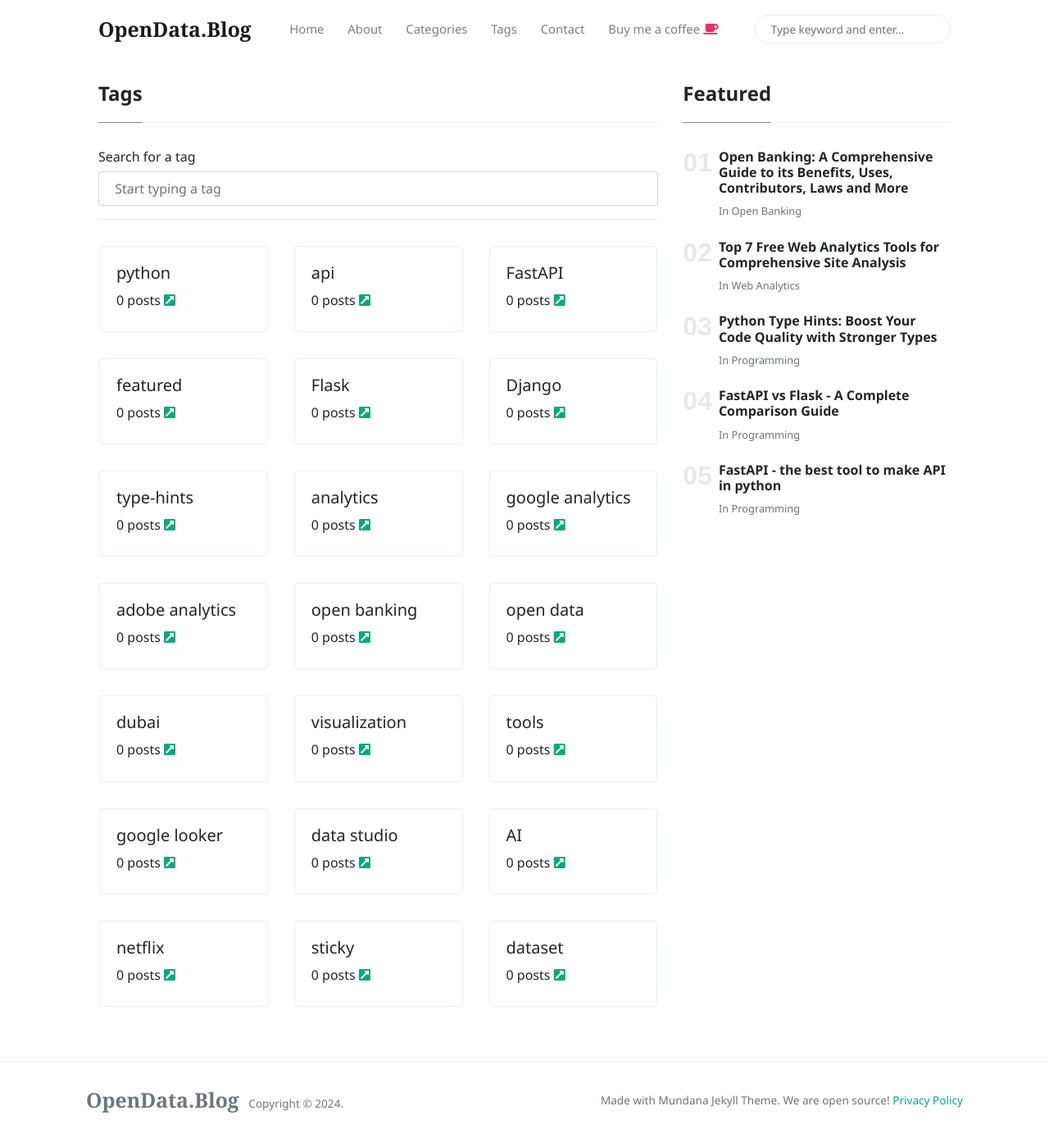
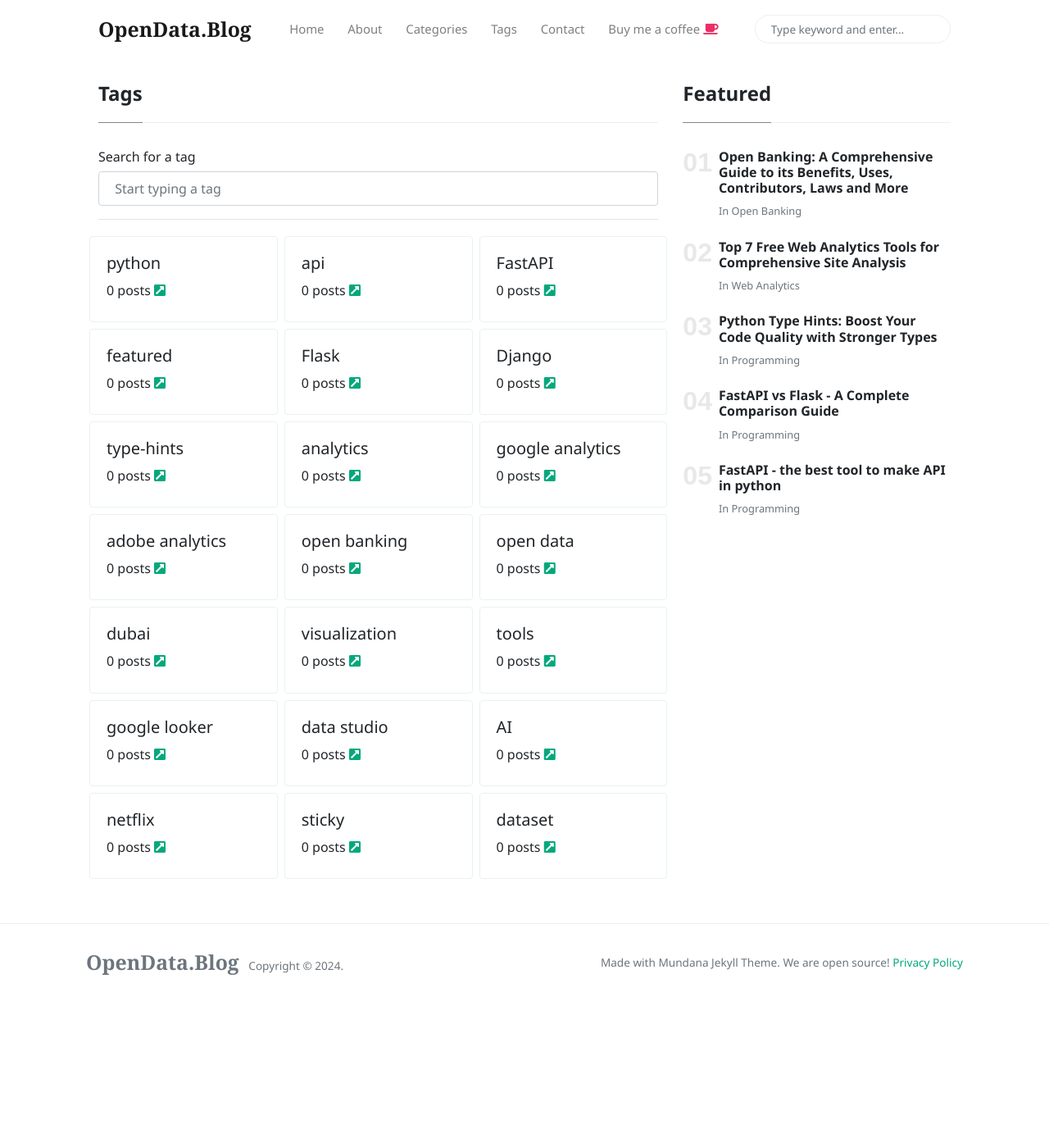
Before and after one commit to victorjohnsonk/victorjohnsonblog.github.io, a Jekyll site: the page built from _pages/tags.html, in a window 1280 px wide and 1388 px high. Shown: the whole window at 82% size. Built offline with Jekyll 4.4.1, drawn with Linux system fonts in a browser that asks for light colours; nearby versions of some CDN libraries.

Commit message:
Update tags.html

```diff
--- a/_pages/tags.html
+++ b/_pages/tags.html
@@ -13,7 +13,7 @@
 			 <hr>
     <div class="row">
         {% for tag in site.tags %}
-        <div class="col-sm-4 p-3 item" id="{{ tag[0] | downcase }}">
+        <div class="col-sm-4 p-1 item" id="{{ tag[0] | downcase }}">
             <div class="card">
                 <div class="card-body">
                     <h5 class="card-title">{{ tag[0] }}</h5>
```
